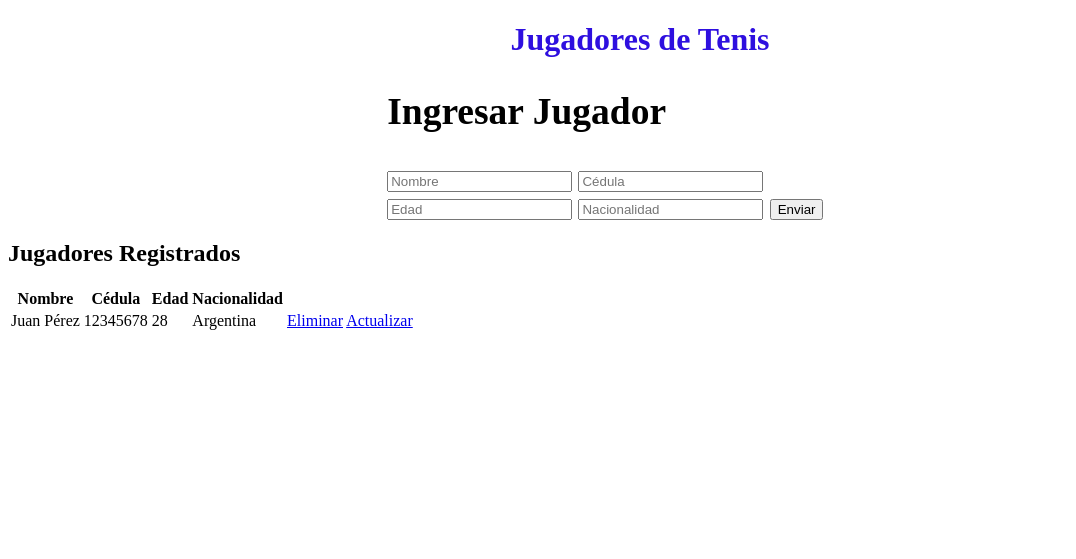
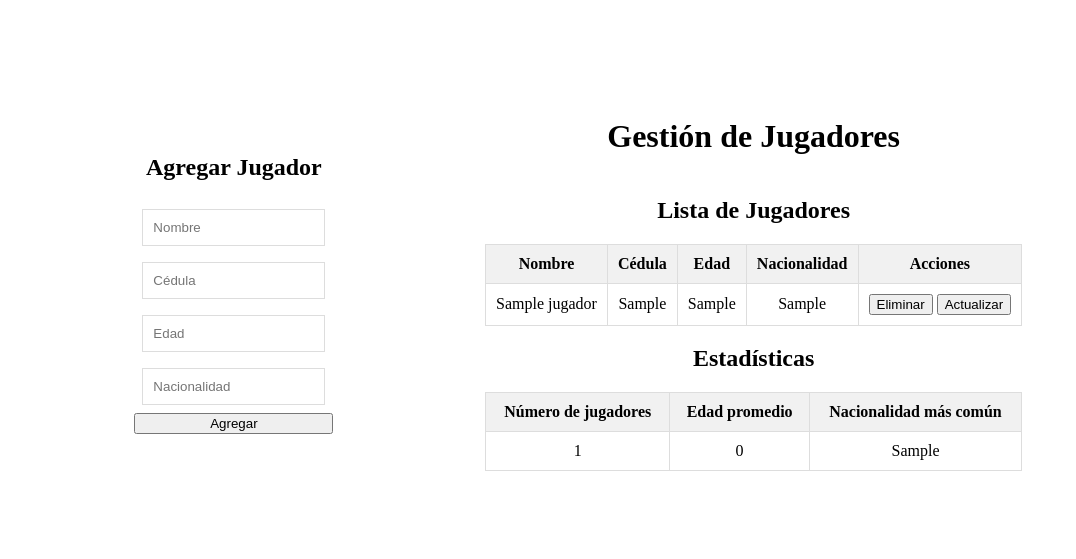
Before and after one commit to BryanB2604/flask_crud, a Flask app: page / in a window 1280 px wide. Shown: the top 559 px of the page, without its empty margins (0-1076 px from the left). Run offline with Flask 3, Linux system fonts and the light colour scheme; tables that the repository leaves empty or names only in its code hold one stand-in row (Sample ...).

Commit message:
Creacion del css y js

```diff
--- a/app.py
+++ b/app.py
@@ -1,70 +1,83 @@
-from flask import Flask, redirect, render_template, request, url_for, jsonify
+from flask import Flask, redirect, request, jsonify, render_template, url_for
 import mysql.connector
-
-conexion = mysql.connector.connect(
-    host = "127.0.0.1",
-    user = "root",
-    password = "",
-    database="jugadores_db"
-)
 
 app = Flask(__name__)
 
+def conectar_db():
+    return mysql.connector.connect(
+        host="127.0.0.1",
+        user="root",
+        password="",
+        database="jugadores_db"
+    )
+
+# Ruta para mostrar la página principal
 @app.route('/')
 def index():
     return render_template('index.html')
 
-@app.route('/mostrar', methods = ['GET'])
+@app.route('/mostrar', methods=['GET'])
 def mostrar():
-    cursor = conexion.cursor()
-    cursor.execute('SELECT * FROM jugador')
+    conexion = conectar_db()
+    cursor = conexion.cursor(dictionary=True)
+    cursor.execute("SELECT * FROM jugador")
     jugadores = cursor.fetchall()
-    cursor.close()
-    return render_template('index.html', jugadores = jugadores)
-
+    conexion.close()
+    return jsonify(jugadores)
 
 @app.route('/ingresar', methods=['POST'])
-def ingresar_informacion():
-        # Trae los datos
-        data1 = request.get_json() #los da en formato json
-        nombre = data1['nombre']
-        cedula = data1['cedula']
-        edad = data1['edad']
-        nacionalidad = data1['nacionalidad']
-
-        cursor = conexion.cursor()
-        cursor.execute('INSERT INTO jugador (nombre, cedula, edad, nacionalidad) VALUES (%s, %s, %s, %s)', (nombre, cedula, edad, nacionalidad))
-        conexion.commit()
-        cursor.close()
-        return redirect(url_for('index'))
+def ingresar():
+    datos = request.json
+    conexion = conectar_db()
+    cursor = conexion.cursor()
+    cursor.execute("INSERT INTO jugador (nombre, cedula, edad, nacionalidad) VALUES (%s, %s, %s, %s)",
+                   (datos['nombre'], datos['cedula'], datos['edad'], datos['nacionalidad']))
+    conexion.commit()
+    conexion.close()
+    return jsonify({"mensaje": "Jugador agregado correctamente"})
 
 @app.route('/eliminar', methods=['DELETE'])
-def eliminar_informacion():
-        data1 = request.get_json()
-        cedula = data1['cedula']
-
-        cursor = conexion.cursor()
-        cursor.execute('DELETE FROM jugador WHERE cedula = %s', (cedula,))
-        conexion.commit()
-        cursor.close()
-        return redirect(url_for('index'))
+def eliminar():
+    datos = request.json
+    conexion = conectar_db()
+    cursor = conexion.cursor()
+    cursor.execute("DELETE FROM jugador WHERE cedula = %s", (datos['cedula'],))
+    conexion.commit()
+    conexion.close()
+    return jsonify({"mensaje": "Jugador eliminado correctamente"})
 
 @app.route('/actualizar', methods=['PUT'])
-def actualizar_informacion():
-    data1 = request.get_json()
-    nombre = data1['nombre']
-    cedula = data1['cedula']
-    edad = data1['edad']
-    nacionalidad = data1['nacionalidad']
+def actualizar():
+    datos = request.json
+    conexion = conectar_db()
+    cursor = conexion.cursor()
+    cursor.execute("UPDATE jugador SET nombre = %s, edad = %s, nacionalidad = %s WHERE cedula = %s",
+                   (datos['nombre'], datos['edad'], datos['nacionalidad'], datos['cedula']))
+    conexion.commit()
+    conexion.close()
+    return jsonify({"mensaje": "Jugador actualizado correctamente"})
 
+@app.route('/estadisticas', methods=['GET'])
+def estadisticas():
+    conexion = conectar_db()
     cursor = conexion.cursor()
-    cursor.execute('UPDATE jugador SET nombre = %s, edad = %s, nacionalidad = %s WHERE cedula = %s',
-                   (nombre, edad, nacionalidad, cedula))
 
-    conexion.commit()
-    cursor.close()
+    cursor.execute("SELECT COUNT(*) FROM jugador")
+    num_jugadores = cursor.fetchone()[0]
 
-    return redirect(url_for('index'))
+    cursor.execute("SELECT AVG(edad) FROM jugador")
+    promedio_edad = cursor.fetchone()[0]
+
+    cursor.execute("SELECT nacionalidad, COUNT(*) FROM jugador GROUP BY nacionalidad ORDER BY COUNT(*) DESC LIMIT 1")
+    nacionalidad_mas_comun = cursor.fetchone()
+
+    conexion.close()
+
+    return jsonify({
+        "num_jugadores": num_jugadores,
+        "promedio_edad": round(promedio_edad, 2) if promedio_edad else 0,
+        "nacionalidad_mas_repetida": nacionalidad_mas_comun[0] if nacionalidad_mas_comun else "N/A"
+    })
 
 if __name__ == '__main__':
-    app.run()
+    app.run(debug=True)
--- a/static/script.js
+++ b/static/script.js
@@ -1,150 +1,108 @@
+document.addEventListener("DOMContentLoaded", function () {
+    cargarJugadores();
+    cargarEstadisticas();
 
-/* const nombre = document.getElementById('nombre').value;
-const cedula = document.getElementById('cedula').value;
-const edad = document.getElementById('edad').value;
-const nacionalidad = document.getElementById('nacionalidad').value;
+    document.getElementById("formulario").addEventListener("submit", function (event) {
+        event.preventDefault(); // Evita que la página se recargue
 
-const datos = {
-    nombre: nombre,
-    cedula: cedula,
-    edad: edad,
-    nacionalidad: nacionalidad
-};
+        let nombre = document.getElementById("nombre").value;
+        let cedula = document.getElementById("cedula").value;
+        let edad = document.getElementById("edad").value;
+        let nacionalidad = document.getElementById("nacionalidad").value;
 
-fetch('/ingresar', {
-    method: 'POST',
-    headers: {
-        'Content-Type': 'application/json'
-    },
-    body: JSON.stringify(datos)
-})
-.then(response => response.json())  // Convierte la respuesta del servidor en formato JSON
-.catch(error => {
-    alert('Hubo un error al enviar los datos');
-    console.error('Error:', error);
-}); */
+        agregarJugador(nombre, cedula, edad, nacionalidad);
 
+        document.getElementById("nombre").value = "";
+        document.getElementById("cedula").value = "";
+        document.getElementById("edad").value = "";
+        document.getElementById("nacionalidad").value = "";
+    });
 
-document.getElementById('formulario').addEventListener('submit', function (event) {
-    event.preventDefault();
-
-    const nombre = document.getElementById('nombre').value;
-    const cedula = document.getElementById('cedula').value;
-    const edad = document.getElementById('edad').value;
-    const nacionalidad = document.getElementById('nacionalidad').value;
-
-    // Crear el objeto que se enviará a la API
-    const datos = {
-        nombre: nombre,
-        cedula: cedula,
-        edad: edad,
-        nacionalidad: nacionalidad
-    };
-
-    // Realizar una solicitud POST usando fetch para agregar un nuevo jugador
-    fetch('/ingresar', {
-        method: 'POST',
-        headers: {
-            'Content-Type': 'application/json'
-        },
-        body: JSON.stringify(datos)  // Convertir el objeto a JSON
-    })
-        .then(response => response.json())
-        .then(data => {
-            alert('Jugador ingresado correctamente');
-            document.getElementById('formulario').reset();  // Limpiar el formulario
-            location.reload();  // Recargar la página para ver la tabla actualizada
-        })
-        .catch(error => {
-            alert('Hubo un error al enviar los datos');
-            console.error('Error:', error);
-        });
 });
 
-// Función para eliminar un jugador
-function eliminarJugador(cedula) {
-    fetch('/eliminar', {
-        method: 'DELETE',
-        headers: {
-            'Content-Type': 'application/json'
-        },
-        body: JSON.stringify({ cedula: cedula })  // Enviar la cédula del jugador a eliminar
+function agregarJugador(nombre, cedula, edad, nacionalidad) {
+    fetch("/ingresar", {
+        method: "POST",
+        headers: { "Content-Type": "application/json" },
+        body: JSON.stringify({ nombre, cedula, edad, nacionalidad })
     })
-        .then(response => response.json())
-        .then(data => {
-            alert('Jugador eliminado correctamente');
-            location.reload();  // Recargar la página para ver la tabla actualizada
-        })
-        .catch(error => {
-            alert('Hubo un error al eliminar el jugador');
-            console.error('Error:', error);
-        });
-}
-
-// Función para actualizar un jugador
-function actualizarJugador(cedula) {
-    // Poblar el formulario con los datos actuales del jugador
-    const tr = document.querySelector(`tr[data-cedula='${cedula}']`);
-    const nombre = tr.querySelector('.nombre').textContent;
-    const edad = tr.querySelector('.edad').textContent;
-    const nacionalidad = tr.querySelector('.nacionalidad').textContent;
-
-    document.getElementById('nombre').value = nombre;
-    document.getElementById('cedula').value = cedula;
-    document.getElementById('edad').value = edad;
-    document.getElementById('nacionalidad').value = nacionalidad;
-
-    // Cambiar el evento del formulario para hacer una solicitud PUT
-    document.getElementById('formulario').addEventListener('submit', function (event) {
-        event.preventDefault();  // Evitar el envío tradicional
-
-        const updatedNombre = document.getElementById('nombre').value;
-        const updatedEdad = document.getElementById('edad').value;
-        const updatedNacionalidad = document.getElementById('nacionalidad').value;
-
-        // Crear el objeto que se enviará a la API
-        const updatedData = {
-            nombre: updatedNombre,
-            cedula: cedula,  // Mantener la cédula para identificar al jugador
-            edad: updatedEdad,
-            nacionalidad: updatedNacionalidad
-        };
-
-        fetch('/actualizar', {
-            method: 'PUT',
-            headers: {
-                'Content-Type': 'application/json'
-            },
-            body: JSON.stringify(updatedData)  // Enviar los datos modificados a la API
-        })
-            .then(response => response.json())
-            .then(data => {
-                alert('Jugador actualizado correctamente');
-                document.getElementById('formulario').reset();  // Limpiar el formulario
-                location.reload();  // Recargar la página para ver la tabla actualizada
-            })
-            .catch(error => {
-                alert('Hubo un error al actualizar el jugador');
-                console.error('Error:', error);
-            });
+    .then(response => response.json())
+    .then(data => {
+        alert("Jugador agregado correctamente");
+        cargarJugadores();
+        cargarEstadisticas();
     });
 }
 
-// Agregar los eventos a los botones de eliminar y actualizar al cargar la página
-document.addEventListener('DOMContentLoaded', function () {
-    const eliminarButtons = document.querySelectorAll('.btn_eliminar');
-    eliminarButtons.forEach(function (button) {
-        button.addEventListener('click', function () {
-            const cedula = button.closest('tr').querySelector('.cedula').textContent;
-            eliminarJugador(cedula);
+function cargarJugadores() {
+    fetch("/mostrar")
+    .then(response => response.json())
+    .then(jugadores => {
+        let tabla = document.getElementById("tabla-jugadores");
+        tabla.innerHTML = ""; // Borra el contenido antes de actualizar
+
+        jugadores.forEach(jugador => {
+            let fila = document.createElement("tr");
+            fila.innerHTML = `
+                <td>${jugador.nombre}</td>
+                <td>${jugador.cedula}</td>
+                <td>${jugador.edad}</td>
+                <td>${jugador.nacionalidad}</td>
+                <td>
+                    <button onclick="eliminarJugador(${jugador.cedula})">Eliminar</button>
+                    <button onclick="actualizarJugador(${jugador.cedula})">Actualizar</button>
+                </td>
+            `;
+            tabla.appendChild(fila);
         });
     });
+}
 
-    const actualizarButtons = document.querySelectorAll('.btn_actualizar');
-    actualizarButtons.forEach(function (button) {
-        button.addEventListener('click', function () {
-            const cedula = button.closest('tr').querySelector('.cedula').textContent;
-            actualizarJugador(cedula);
+function eliminarJugador(cedula) {
+    fetch("/eliminar", {
+        method: "DELETE",
+        headers: { "Content-Type": "application/json" },
+        body: JSON.stringify({ cedula })
+    })
+    .then(response => response.json())
+    .then(data => {
+        alert("Jugador eliminado");
+        cargarJugadores();
+        cargarEstadisticas();
+    });
+}
+
+function actualizarJugador(cedula) {
+    let nuevoNombre = prompt("Nuevo nombre:");
+    let nuevaEdad = prompt("Nueva edad:");
+    let nuevaNacionalidad = prompt("Nueva nacionalidad:");
+
+    if (nuevoNombre && nuevaEdad && nuevaNacionalidad) {
+        fetch("/actualizar", {
+            method: "PUT",
+            headers: { "Content-Type": "application/json" },
+            body: JSON.stringify({
+                cedula: cedula,
+                nombre: nuevoNombre,
+                edad: nuevaEdad,
+                nacionalidad: nuevaNacionalidad
+            })
+        })
+        .then(response => response.json())
+        .then(data => {
+            alert("Jugador actualizado");
+            cargarJugadores();
+            cargarEstadisticas();
         });
+    }
+}
+
+function cargarEstadisticas() {
+    fetch("/estadisticas")
+    .then(response => response.json())
+    .then(data => {
+        document.getElementById("num-jugadores").textContent = data.num_jugadores;
+        document.getElementById("promedio-edad").textContent = data.promedio_edad;
+        document.getElementById("nacionalidad-mas-repetida").textContent = data.nacionalidad_mas_repetida;
     });
-});
+}
--- a/static/styles.css
+++ b/static/styles.css
@@ -1,17 +1,60 @@
-
-.container {
+.general_cointainer {
+    display: flex;
+    flex-direction: row;
+    height: 100%;
     width: 100%;
-    height: 100%;
+    justify-items: center;
+    text-align: center;
+    overflow: hidden;
 }
 
-h1 {
+
+.body {
+    margin: 2%;
+    display: flex;
+    flex-direction: column;
+    justify-content: center;
     text-align: center;
-    color: #2e0fdf;
 }
 
-.formulario {
-    align-items: start;
-    font-size: 25px;
-    width: 40%;
-    margin: 0 auto;
+table {
+    width: 100%;
+    border-collapse: collapse;
+
+    th, td {
+        padding: 10px;
+        border: 1px solid #ddd;
+    }
 }
+
+thead {
+    background-color: #f1f1f1;
+    font-weight: bold;
+}
+
+.tabla_scroll {
+    max-height: 200px;
+    overflow: auto;
+    width: 100%;
+}
+
+.aside {
+    display: flex;
+    flex-direction: column;
+    justify-items: center;
+    text-align: center;
+    margin: 10%;
+
+    form {
+        display: flex;
+        flex-direction: column;
+        font-size: medium;
+    }
+
+    input {
+        margin: 4%;
+        padding: 10px;
+        border: 1px solid #ddd;
+    }
+
+}
--- a/templates/index.html
+++ b/templates/index.html
@@ -1,87 +1,70 @@
-<!-- <form action="/actualizar" method="POST">
-    <input type="text" name="nombre" placeholder="Nombre">
-    <input type="number" name="cedula" placeholder="Cédula">
-    <input type="number" name="edad" placeholder="Edad">
-    <input type="text" name="nacionalidad" placeholder="Nacionalidad">
-    <button type="submit">Enviar</button>
-</form>
-
-<table>
-    <thead>
-        <tr>
-            <th>Nombre</th>
-            <th>cedula</th>
-            <th>Edad</th>
-            <th>Nacionalidad</th>
-        </tr>
-    </thead>
-    <tbody>
-        {% for jugador in jugadores %}
-        <tr>
-            <td>{{ jugador[0] }}</td>
-            <td>{{ jugador[1] }}</td>
-            <td>{{ jugador[2] }}</td>
-            <td>{{ jugador[3] }}</td>
-        </tr>
-        {% endfor %}
-    </tbody>
-</table> -->
-
 <!DOCTYPE html>
 <html lang="es">
 
 <head>
     <meta charset="UTF-8">
+    <meta name="viewport" content="width=device-width, initial-scale=1.0">
     <title>Jugadores de Tenis</title>
-    <link rel="stylesheet" href="{{ url_for('static', filename='./styles.css') }}">
-
+    <script defer src="{{ url_for('static', filename='script.js') }}"></script>
+    <link rel="stylesheet" href="{{ url_for('static', filename='styles.css') }}">
 </head>
 
 <body>
 
-    <h1>Jugadores de Tenis</h1>
-
-    <div class="container">
-
-        <div class="formulario">
-            <h2>Ingresar Jugador</h2>
-            <form class="formulario1" id="formulario1">
-                <input type="text" name="nombre" id="nombre" placeholder="Nombre" required>
-                <input type="number" name="cedula" id="cedula" placeholder="Cédula" required>
-                <input type="number" name="edad" id="edad" placeholder="Edad" required>
-                <input type="text" name="nacionalidad" id="nacionalidad" placeholder="Nacionalidad" required>
-                <button type="submit">Enviar</button>
+    <div class="general_cointainer">
+        <div class="aside">
+            <h2>Agregar Jugador</h2>
+            <form id="formulario">
+                <input type="text" id="nombre" placeholder="Nombre" required>
+                <input type="number" id="cedula" placeholder="Cédula" required>
+                <input type="number" id="edad" placeholder="Edad" required>
+                <input type="text" id="nacionalidad" placeholder="Nacionalidad" required>
+                <button type="submit">Agregar</button>
             </form>
         </div>
 
-        <div class="tabla">
-            <h2>Jugadores Registrados</h2>
-            <table id="tabla_contenido">
+
+        <div class="body">
+            <div class="header">
+                <h1>Gestión de Jugadores</h1>
+            </div>
+
+            <h2>Lista de Jugadores</h2>
+            <div class="tabla_scroll">
+                <table>
                     <thead>
                         <tr>
                             <th>Nombre</th>
                             <th>Cédula</th>
                             <th>Edad</th>
                             <th>Nacionalidad</th>
+                            <th>Acciones</th>
                         </tr>
                     </thead>
-                <tbody>
-
-                    <tr data-cedula="12345678">
-                        <td class="nombre">Juan Pérez</td>
-                        <td class="cedula">12345678</td>
-                        <td class="edad">28</td>
-                        <td class="nacionalidad">Argentina</td>
-                        <td>
-                            <a class="btn_eliminar" href="#">Eliminar</a>
-                            <a class="btn_actualizar" href="#">Actualizar</a>
-                        </td>
-                    </tr>
-
+                    <tbody id="tabla-jugadores">
                     </tbody>
                 </table>
             </div>
 
+
+            <h2>Estadísticas</h2>
+            <table>
+                <thead>
+                    <th>Número de jugadores</th>
+                    <th>Edad promedio</th>
+                    <th>Nacionalidad más común</th>
+                </tr>
+                </thead>
+                <tr id="estadisticas">
+                    <td id="num-jugadores">-</td>
+                    <td id="promedio-edad">-</td>
+                    <td id="nacionalidad-mas-repetida">-</td>
+                </tr>
+            </table>
+
+        </div>
     </div>
 
 </body>
+
+</html>
```
Lines whose indentation alone changed are shown as unchanged.
